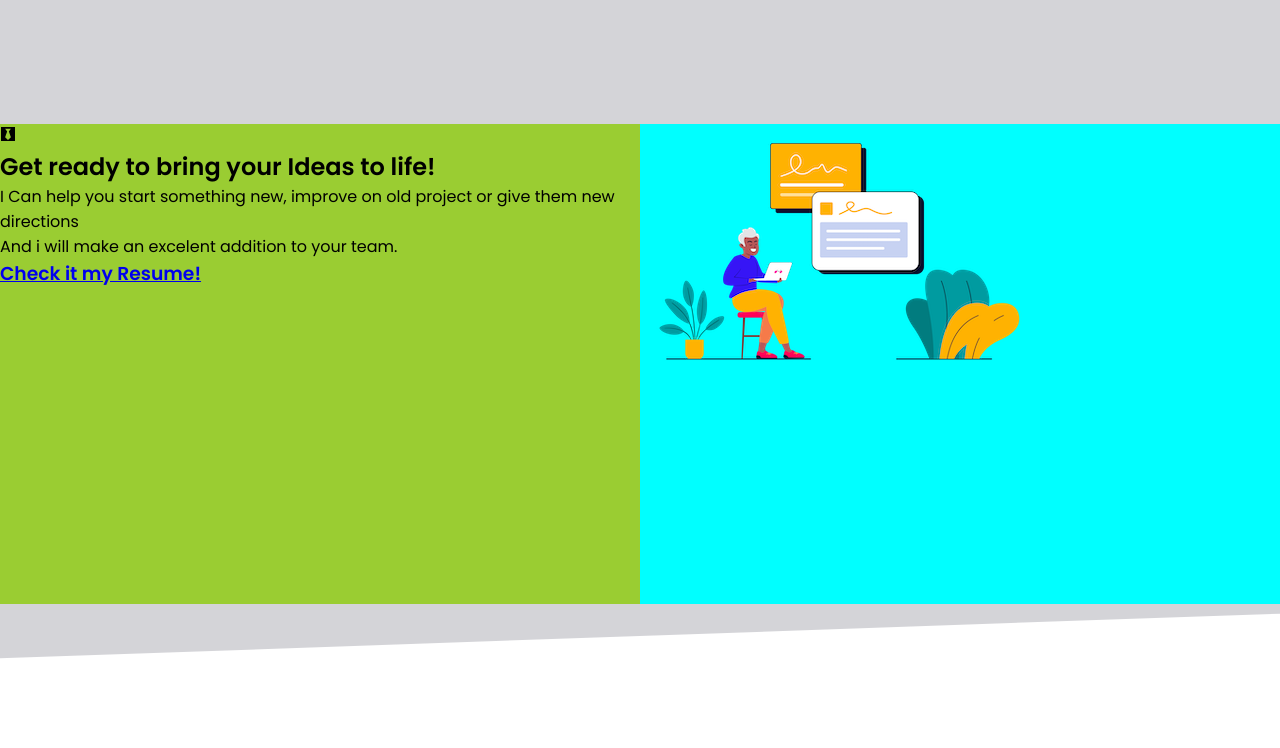
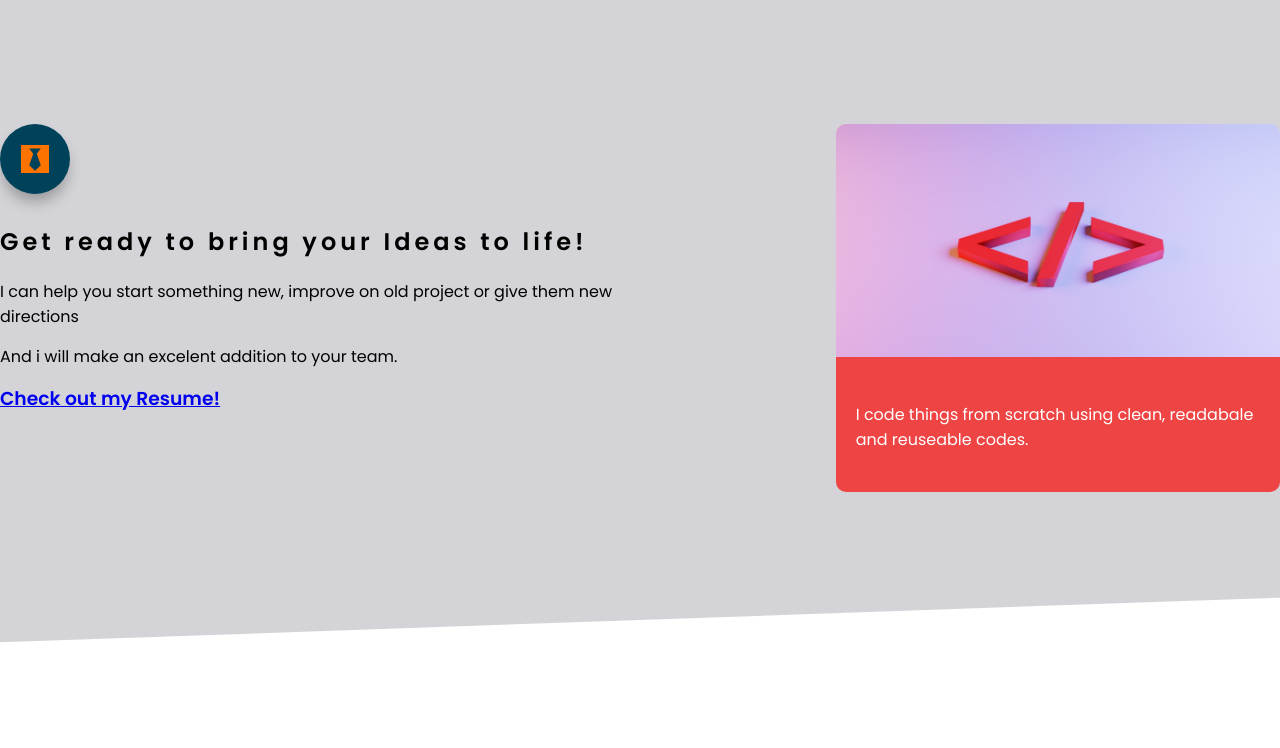
Before and after one commit to nonso-ng/Porfolio, a React (Create React App) app: page / in a window 1280 px wide. Shown: the part 880-1628 px from the top of the page. Built offline with nearby package versions, Linux system fonts and the light colour scheme.

Commit message:
final touches before hosting

```diff
--- a/src/App.css
+++ b/src/App.css
@@ -66,7 +66,7 @@
 /* PROJECT STYLING */
 .projects {
   background-color: #d4d4d8;
-  height: 120vh;
+  height: 118vh;
   width: 100%;
   margin-top: -3.5rem;
   transform: translate(0px, 0px) skew(0deg, -2deg);
@@ -179,22 +179,63 @@
 
 .resume {
   display: grid;
-  grid-template-columns: 1fr 1fr;
+  grid-template-columns: 2fr 1fr;
   transform: translate(0px, 0px) skew(0deg, 2deg);
   max-width: 1300px;
+  gap: 20px;
   margin: 180px auto;
 }
 
 .resume-right {
-  background-color: aqua;
-  height: 60vh;
+
+
+  height: 50vh;
+
+}
+
+.resume-right img{
+  max-height: 250px;
+
+  border-radius: 10px;
+}
+.resume-right div{
+  background-color: #ef4444;
+  max-width: 404px;
+  border-radius: 0px 0px 10px 10px;
+  height: 90px;
+ margin-top: -24px;
+ position: absolute;
+ z-index: 2;
+ padding:45px 20px 0px 20px;
+ color: white;
 }
 
 
 
 .resume-left {
-  background-color: yellowgreen;
-  height: 60vh;
+
+  height: 50vh;
+}
+.resume-left div{
+
+  display: flex;
+  justify-content: center;
+  align-items: center;
+  font-size: xx-large;
+  color: #FC7300;
+  background-color: #00425a;
+  width: 70px;
+  height: 70px;
+  border-radius: 50%;
+  box-shadow: 0px 10px 15px -3px rgba(0,0,0,0.3);
+  margin-bottom: 30px;
+}
+.resume-left h2{
+  margin-bottom: 20px;
+  letter-spacing: 4px;
+}
+.resume-left p{
+  margin-bottom: 15px;
 }
 
 /* STYLING OF ABOUT-ME SECTION */
@@ -297,10 +338,12 @@
   height: 200px;
 }
 .footer{
-  height: 45vh;
+  height: 50vh;
   width: 100%;
   background-color: #d4d4d8;
   margin-top: -30px;
+  font-family: "poppins";
+
 
 }
 
@@ -344,6 +387,7 @@
   width: 150px;
   margin-top: 20px;
   letter-spacing: 3px ;
+  font-weight: 400;
 
 }
 .footer hr{
--- a/src/Components/Project.js
+++ b/src/Components/Project.js
@@ -2,7 +2,7 @@ import React from "react";
 import wallet from "../Assets/wallet.png";
 import react from "../Assets/atom.png";
 import cart from "../Assets/shopping-cart.png";
-import mo from "../Assets/try.png"
+import code from "../Assets/tag.jpeg"
 import {FaBlackTie} from "react-icons/fa"
 
 
@@ -60,14 +60,19 @@ const Project = () => {
         </div>
         <div className="resume">
           <div className="resume-left">
-           <FaBlackTie/>
+          <div >
+          <FaBlackTie/>
+          </div>
             <h2>Get ready to bring your Ideas to life!</h2>
-            <p>I Can help you start something new, improve on old project or give them new directions</p>
+            <p>I can help you start something new, improve on old project or give them new<br/> directions</p>
             <p>And i will make an excelent addition to your team.</p>
-            <h3><a href="../Assets/resume.pdf"alt="resume" target="_blank" download>   Check it my Resume!</a> </h3>
+            <h3><a href="../Assets/resume.pdf"alt="resume" target="_blank" download>   Check out my Resume!</a> </h3>
           </div>
           <div className="resume-right">
-            <img alt="" src={mo}></img>
+            <img alt="" src={code}></img>
+            <div>
+              I code things from scratch using clean, readabale and reuseable codes.
+            </div>
           </div>
         </div>
       </div>
```
Also changed, not shown: src/Assets/tag.jpeg (added).
